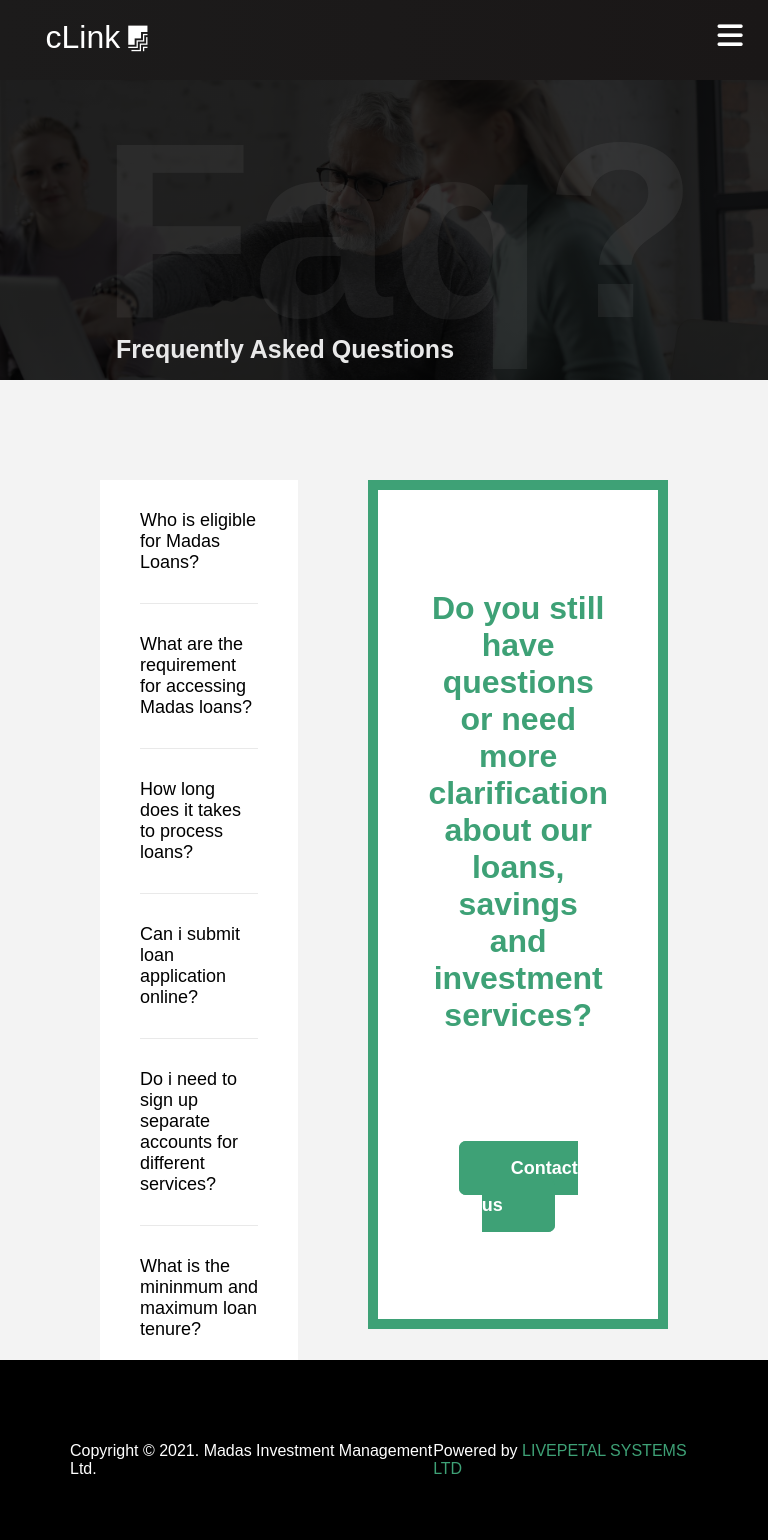
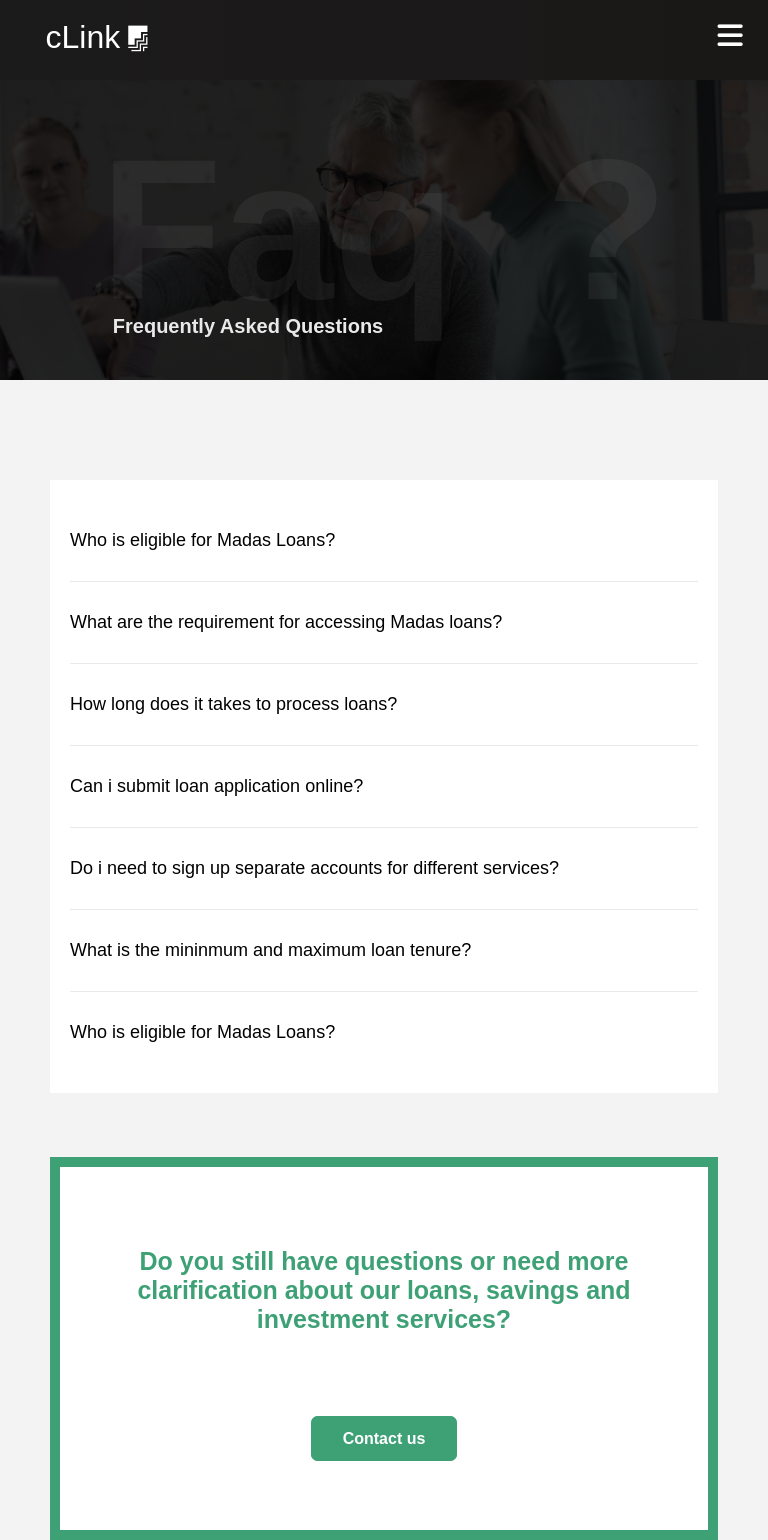
Before and after one commit to Godwindaniel10/Credit-link, a React (Create React App) app: page /faq in a window 768 px wide. Shown: the top 1540 px of the page. Built offline with nearby package versions, Linux system fonts and the light colour scheme.

Commit message:
contact us tablet done

```diff
--- a/src/App.css
+++ b/src/App.css
@@ -2044,6 +2044,121 @@ select{
 
 
 
+/* faq section mobile */
+.faq-container .header-intro {
+  left: 0.8rem;
+  top: 12.5rem;
+  font-size: 20px;
+}
+.faq-container .header-container .faq-header,
+.faq-container .header-container .faq-q
+ {
+  font-size: 200px;
+}
+.faq-container .faq-main-container {
+  display: grid;
+  padding: 100px 50px 300px 50px;
+}
+.faq-container .faq-main-container .question1 {
+  padding: 20px;
+}
+.faq-container .faq-main-container .question2 {
+  margin-top: 4rem;
+}
+.faq-container .faq-main-container .question2 h1 {
+  font-size: 25px;
+  padding: 80px 20px;
+}
+.faq-container .faq-main-container .question2 a {
+  padding: 12px 30px;
+  font-size: 16px;
+}
+.faq-container .faq-main-container .question2 {
+  margin-left: 0;
+}
+
+
+
+
+/* contact us mobile */
+.contact-us-container {
+  display: grid;
+  padding: 0;
+}
+.contact-us-container .side1 {
+  width: 100%;
+  height: 700px;
+}
+.contact-us-container .side1 .img {
+  height: 300px;
+}
+.contact-us-container .side1 .contacts {
+  display: grid;
+  grid-template-columns: 1fr;
+}
+.contact-us-container .side2 {
+  width: 100%;
+  margin-left: 0;
+  margin-top: 30rem;
+  padding: 0 100px;
+}
+.contact-us-container .side2 form a {
+  padding: 12px 30px;
+  font-size: 16px;
+}
+.contact-us-container .side1 .b1,
+.contact-us-container .side1 .b3
+ {
+  padding: 30px;
+}
+.contact-us-container .side1 .b2 {
+  border: none;
+  padding: 30px;
+}
+.b1-second , .b2-second, .b3-second{
+  margin-top: 1rem;
+}
+
+
+
+
+/* login mobibile */
+.login-container {
+  padding: 0 30px;
+}
+
+
+
+/* sign up */
+
+.sign-up-container .form-container {
+  width: 100%;
+}
+.sign-up-container .form-container form {
+  display: grid;
+  grid-template-columns: 1fr;
+}
+.sign-up-container .form-container .form1 .zone2-of-form1,
+.sign-up-container .form-container .form2 .zone2-of-form1 ,
+.sign-up-container .form-container .form3 .zone2-of-form1  {
+  margin-left: 0;
+  margin-top: 1.5rem;
+}
+.fpassword-submit-container {
+  display: grid;
+}
+.fpassword-submit-container .sign-up-submit {
+  padding: 15px 50px;
+  text-align: center;
+}
+.fpassword-submit-container .ahaa {
+  margin-top: 2rem;
+}
+
+
+
+
+
 
 
 
@@ -2063,4 +2178,52 @@ select{
   }
 
 
-}
+  /* footer */
+.footer-faq{
+  top: 113rem;
+  display: grid;
+  padding: 30px;
+  justify-content: center;
+}
+.footer-faq .copyright{
+  font-size: 15px;
+}
+.footer-faq .powered{
+  font-size: 14px;
+}
+
+
+
+  /* footer */
+  .footer-contact{
+    top: 130rem;
+    display: grid;
+    padding: 30px;
+    justify-content: center;
+  }
+  .footer-contact .copyright{
+    font-size: 15px;
+  }
+  .footer-contact .powered{
+    font-size: 14px;
+  }
+
+
+
+  /* footer */
+  .footer-sign-up{
+    top: 140rem;
+    display: grid;
+    padding: 30px;
+    justify-content: center;
+  }
+  .footer-sign-up .copyright{
+    font-size: 15px;
+  }
+  .footer-sign-up .powered{
+    font-size: 14px;
+  }
+
+
+
+}
```
